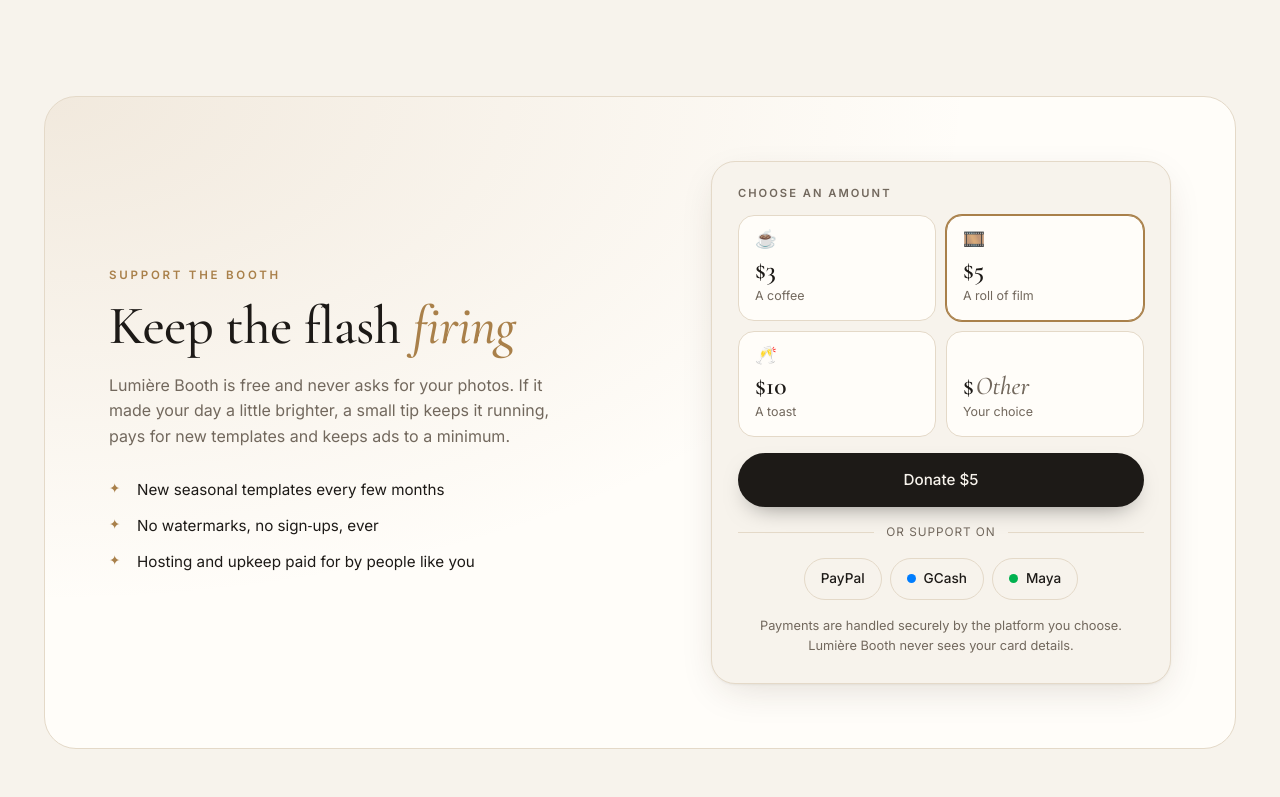
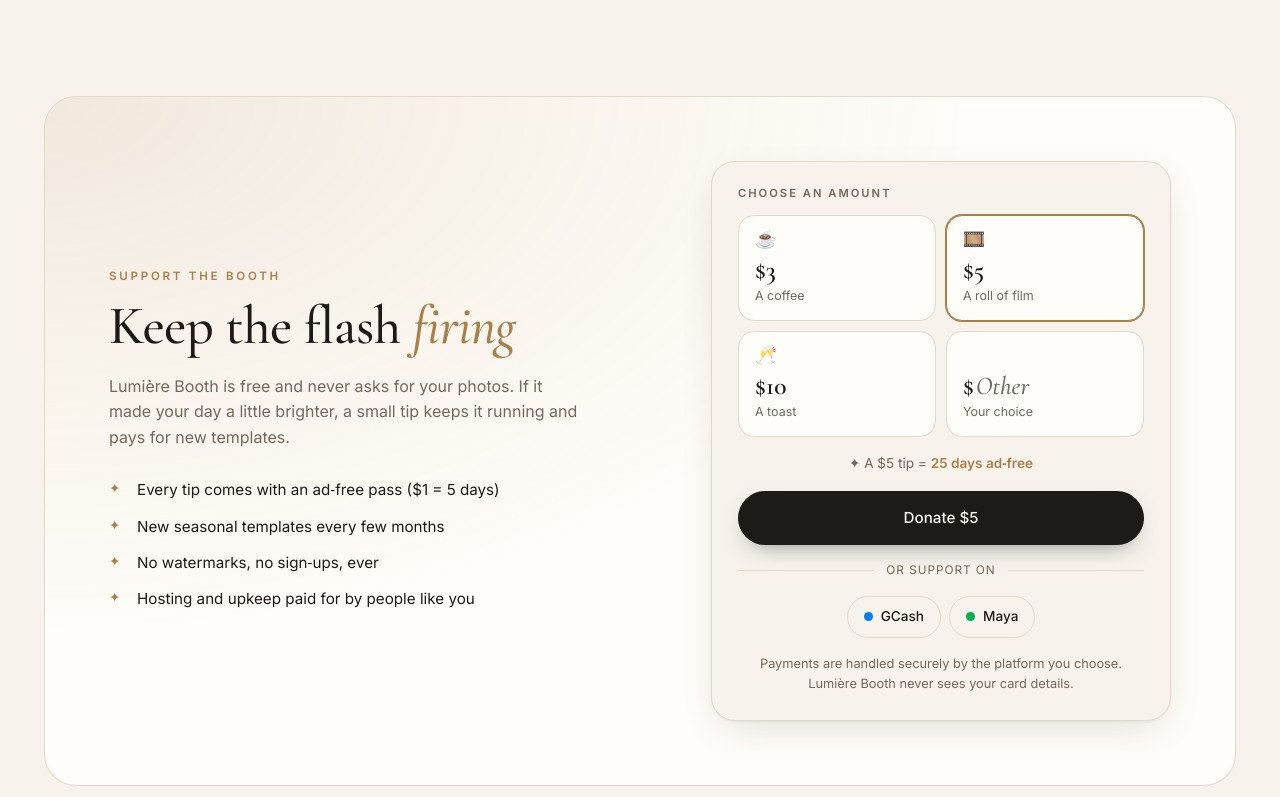
Before and after one commit to Balingit506-creator/PhotoBoothLumiere, a React (Vite) app: page / in a window 1280 px wide. Shown: the part 7100-7897 px from the top of the page. Built offline with nearby package versions, Linux system fonts and the light colour scheme; a web font is replaced by a local one.

Commit message:
Ad-free passes for tips, PayPal checkout, Adsterra Social Bar

```diff
--- a/src/App.jsx
+++ b/src/App.jsx
@@ -9,6 +9,7 @@
 import Booth from './components/Booth.jsx';
 import Features from './components/Features.jsx';
 import AdSlot from './components/AdSlot.jsx';
+import SocialBar from './components/SocialBar.jsx';
 import Gear from './components/Gear.jsx';
 import Support from './components/Support.jsx';
 import Faq from './components/Faq.jsx';
@@ -68,6 +69,7 @@
           <Suggest />
         </main>
         <Footer />
+        <SocialBar />
         <div className={'toast' + (toastMsg.show ? ' show' : '')} role="status" aria-live="polite">{toastMsg.text}</div>
       </ArtContext.Provider>
     </ToastContext.Provider>
--- a/src/components/AdSlot.jsx
+++ b/src/components/AdSlot.jsx
@@ -1,9 +1,11 @@
 import { useEffect } from 'react';
 import { ADSTERRA_NATIVE } from '../ads.config.js';
+import { isAdFree } from '../lib/adfree.js';
 
 /** One Adsterra Native Banner. Its script fills the container div once it loads. */
 export default function AdSlot() {
-  const { src, container } = ADSTERRA_NATIVE;
+  const { container } = ADSTERRA_NATIVE;
+  const src = isAdFree() ? '' : ADSTERRA_NATIVE.src; // tippers turned ads off
 
   useEffect(() => {
     // Load once; StrictMode runs effects twice in development.
@@ -18,7 +20,7 @@
   if (!src) return null;
   return (
     <aside className="section ad-slot" aria-label="Advertisement">
-      <p className="ad-label">Advertisement</p>
+      <p className="ad-label">Advertisement · <a href="#support">Tip to remove ads</a></p>
       <div id={container}></div>
     </aside>
   );
--- /dev/null
+++ b/src/components/PayPalCheckout.jsx
@@ -0,0 +1,58 @@
+import { useEffect, useRef, useState } from 'react';
+import { DONATE } from '../donate.config.js';
+
+let sdk = null;
+function loadSdk() {
+  sdk ??= new Promise((resolve, reject) => {
+    const s = document.createElement('script');
+    s.src = `https://www.paypal.com/sdk/js?client-id=${encodeURIComponent(DONATE.paypalClientId)}&currency=${DONATE.currency}&intent=capture`;
+    s.dataset.namespace = 'paypalCheckout';
+    s.onload = () => resolve(window.paypalCheckout);
+    s.onerror = () => { sdk = null; reject(new Error('PayPal failed to load')); };
+    document.head.appendChild(s);
+  });
+  return sdk;
+}
+
+/**
+ * PayPal's own checkout buttons. The tip is captured inside PayPal's window and
+ * `onPaid(dollars)` only runs once PayPal reports it COMPLETED. `fallback` renders
+ * if the SDK can't load (offline, blocked).
+ */
+export default function PayPalCheckout({ amount, onPaid, onError, fallback }) {
+  const box = useRef(null);
+  const amountRef = useRef(amount);
+  const paidRef = useRef(onPaid);
+  const [failed, setFailed] = useState(false);
+  amountRef.current = amount;
+  paidRef.current = onPaid;
+
+  useEffect(() => {
+    let buttons;
+    let alive = true;
+    loadSdk().then((paypal) => {
+      if (!alive || !box.current) return;
+      buttons = paypal.Buttons({
+        style: { layout: 'vertical', color: 'black', shape: 'pill', label: 'paypal', height: 48 },
+        createOrder: (data, actions) => actions.order.create({
+          purchase_units: [{
+            description: 'Tip for Lumière Booth',
+            amount: { value: amountRef.current.toFixed(2), currency_code: DONATE.currency },
+          }],
+        }),
+        onApprove: async (data, actions) => {
+          const order = await actions.order.capture();
+          if (order.status !== 'COMPLETED') throw new Error(`Payment ${order.status}`);
+          const paid = Number(order.purchase_units?.[0]?.payments?.captures?.[0]?.amount?.value || amountRef.current);
+          paidRef.current(paid);
+        },
+        onError: (err) => onError?.(err),
+      });
+      buttons.render(box.current);
+    }).catch(() => alive && setFailed(true));
+    return () => { alive = false; buttons?.close?.(); };
+  }, []); // eslint-disable-line react-hooks/exhaustive-deps
+
+  if (failed) return fallback;
+  return <div className="paypal-box" ref={box}></div>;
+}
--- a/src/components/Support.jsx
+++ b/src/components/Support.jsx
@@ -2,6 +2,8 @@
 import { DONATE, PLATFORMS, WALLETS } from '../donate.config.js';
 import { useToast } from '../context.js';
 import WalletDialog from './WalletDialog.jsx';
+import PayPalCheckout from './PayPalCheckout.jsx';
+import { adFreeStatus, clearAdFree, daysFor, describeDays, formatDate, grantAdFree } from '../lib/adfree.js';
 
 const TIERS = [
   { amount: 3, icon: '☕', name: 'A coffee' },
@@ -9,10 +11,12 @@
   { amount: 10, icon: '🥂', name: 'A toast' },
 ];
 
-const configured = PLATFORMS.filter((p) => DONATE[p.key]);
-const primary = configured.find((p) => p.key === 'paypal') || configured[0];
+// With a Client ID, PayPal's own checkout confirms payment; otherwise PayPal.Me works on trust.
+const checkout = !!DONATE.paypalClientId;
+const configured = PLATFORMS.filter((p) => DONATE[p.key] && !(checkout && p.key === 'paypal'));
+const primary = checkout ? null : configured.find((p) => p.key === 'paypal') || configured[0];
 // Show every configured platform; before setup, show them all as a preview.
-const listed = configured.length ? configured : PLATFORMS.filter((p) => p.key !== 'stripe');
+const listed = configured.length || checkout ? configured : PLATFORMS.filter((p) => p.key !== 'stripe');
 const wallets = WALLETS.filter((w) => w.number || w.qr);
 
 export default function Support() {
@@ -21,6 +25,9 @@
   const [custom, setCustom] = useState('');
   const [selected, setSelected] = useState(5); // a tier amount, or 'custom'
   const [wallet, setWallet] = useState(null);
+  // Tips buy an ad-free pass. Unverified tips (PayPal.Me, GCash, Maya) ask "Sent your tip?" first.
+  const [pass] = useState(adFreeStatus);
+  const [pending, setPending] = useState(null); // ad-free days waiting on "Sent your tip?"
 
   const linkFor = (p) => p.url(DONATE[p.key], amount);
   const notReady = (e) => {
@@ -28,8 +35,19 @@
     toast('Donations are coming soon. Thank you for wanting to help!');
   };
   const linkProps = (p) => (p && DONATE[p.key]
-    ? { href: linkFor(p) }
+    ? { href: linkFor(p), onClick: () => setPending(daysFor(p.key === 'paypal' ? amount : 0)) }
     : { href: '#support', onClick: notReady });
+
+  const goAdFree = (days, verified) => {
+    const until = grantAdFree(days);
+    toast(`${verified ? 'Payment received. ' : ''}Thank you! Ad‑free until ${formatDate(until)} ✦`);
+    setTimeout(() => location.reload(), 1800);
+  };
+  const adsBackOn = () => {
+    clearAdFree();
+    toast('Ads are back on. Reloading…');
+    setTimeout(() => location.reload(), 1200);
+  };
 
   const pickTier = (amt) => { setAmount(amt); setCustom(''); setSelected(amt); };
   const onCustom = (e) => {
@@ -44,8 +62,9 @@
         <div className="support-copy">
           <p className="eyebrow">Support the booth</p>
           <h2>Keep the flash <em>firing</em></h2>
-          <p className="muted">Lumière Booth is free and never asks for your photos. If it made your day a little brighter, a small tip keeps it running, pays for new templates and keeps ads to a minimum.</p>
+          <p className="muted">Lumière Booth is free and never asks for your photos. If it made your day a little brighter, a small tip keeps it running and pays for new templates.</p>
           <ul className="support-perks">
+            <li>Every tip comes with an ad‑free pass ($1 = 5 days)</li>
             <li>New seasonal templates every few months</li>
             <li>No watermarks, no sign‑ups, ever</li>
             <li>Hosting and upkeep paid for by people like you</li>
@@ -72,22 +91,49 @@
             </label>
           </div>
 
-          <a className="btn btn-dark btn-block" target="_blank" rel="noopener" {...linkProps(primary)}>
-            {primary && primary.key !== 'paypal' ? `Donate on ${primary.name}` : `Donate $${amount}`}
-          </a>
-          <div className="donate-divider"><span>or support on</span></div>
+          {pass?.until ? (
+            <div className="adfree adfree-on" role="status">
+              <span>✦ Ad‑free until {formatDate(pass.until)}. Thank you!</span>
+              <button className="btn btn-link" type="button" onClick={adsBackOn}>Turn ads back on</button>
+            </div>
+          ) : (
+            <p className="adfree-note">
+              {pass?.ended ? 'Your ad‑free pass ended. ' : '✦ '}
+              A ${amount} tip = <strong>{describeDays(daysFor(amount))} ad‑free</strong>
+            </p>
+          )}
+
+          {checkout ? (
+            <PayPalCheckout amount={amount} onPaid={(paid) => goAdFree(daysFor(paid), true)}
+              onError={() => toast('PayPal hit a snag. No money was taken. Please try again.')}
+              fallback={<a className="btn btn-dark btn-block" target="_blank" rel="noopener"
+                href={PLATFORMS[0].url(DONATE.paypal, amount)} onClick={() => setPending(daysFor(amount))}>Donate ${amount}</a>} />
+          ) : (
+            <a className="btn btn-dark btn-block" target="_blank" rel="noopener" {...linkProps(primary)}>
+              {primary && primary.key !== 'paypal' ? `Donate on ${primary.name}` : `Donate $${amount}`}
+            </a>
+          )}
+          <div className="donate-divider"><span>{listed.length || wallets.length ? 'or support on' : ''}</span></div>
           <div className="donate-links">
             {listed.map((p) => (
               <a key={p.key} className="btn btn-ghost btn-sm" target="_blank" rel="noopener" {...linkProps(p)}>{p.name}</a>
             ))}
             {wallets.map((w) => (
               <button key={w.key} className="btn btn-ghost btn-sm wallet-btn" type="button" style={{ '--wallet': w.color }}
-                aria-haspopup="dialog" onClick={() => setWallet(w)}>
+                aria-haspopup="dialog" onClick={() => { setWallet(w); setPending(daysFor(0)); }}>
                 <span className="wallet-dot" aria-hidden="true"></span>{w.name}
               </button>
             ))}
           </div>
           <WalletDialog wallet={wallet} onClose={() => setWallet(null)} />
+          {pending && (
+            <div className="adfree adfree-ask" role="status">
+              <span>Sent your tip? Thank you 💛</span>
+              <button className="btn btn-dark btn-sm" type="button" onClick={() => { goAdFree(pending, false); setPending(null); }}>
+                Go ad‑free for {describeDays(pending)}
+              </button>
+            </div>
+          )}
           <p className="hint center">Payments are handled securely by the platform you choose. Lumière Booth never sees your card details.</p>
         </div>
       </div>
--- a/src/donate.config.js
+++ b/src/donate.config.js
@@ -6,12 +6,16 @@
  *   buymeacoffee:  your BMC page name    (https://buymeacoffee.com/<name>)
  *   github:        your GitHub username  (https://github.com/sponsors/<name>)
  *   stripe:        a full Stripe Payment Link URL (https://buy.stripe.com/...)
+ *   paypalClientId: your PayPal app's Client ID (developer.paypal.com → Apps & Credentials,
+ *                   Live). When set, the big button becomes PayPal checkout, which confirms
+ *                   the payment and turns ads off automatically. Never paste the Secret here.
  * The big button uses PayPal when set (it can pre-fill the amount), otherwise
  * the first platform you filled in.
  */
 export const DONATE = {
   currency: 'USD',
   paypal: 'JuarenBalingit',
+  paypalClientId: 'BAAMdCniVNBuV0oYwJJPOLIAtTqyLiPVmOOMBAqwiqqWgz-WQpu2Y-mAGG8F8oiTnMg6AsZZLN9_juu0PQ',
   kofi: '',
   buymeacoffee: '',
   github: '',
@@ -39,3 +43,15 @@
   { key: 'github', name: 'GitHub Sponsors', url: (v) => `https://github.com/sponsors/${encodeURIComponent(v)}` },
   { key: 'stripe', name: 'Card (Stripe)', url: (v) => v },
 ];
+
+/*
+ * Ad-free passes: every tip turns ads off for a while, then they come back.
+ *   daysPerDollar:  ad-free days per $1 of a PayPal tip ($3 → 15 days).
+ *   maxDays:        the longest a pass can run.
+ *   walletDays:     days for a GCash or Maya tip (the site can't see the amount).
+ */
+export const AD_FREE = {
+  daysPerDollar: 5,
+  maxDays: 365,
+  walletDays: 5,
+};
--- /dev/null
+++ b/src/lib/adfree.js
@@ -0,0 +1,51 @@
+import { AD_FREE } from '../donate.config.js';
+
+// Tips buy an ad-free pass that runs until a date, then ads come back.
+// The device remembers the end date; tipping again while active extends it.
+const KEY = 'lumiere-adfree';
+const DAY = 24 * 60 * 60 * 1000;
+
+function read() {
+  try {
+    const v = JSON.parse(localStorage.getItem(KEY));
+    return v && typeof v.until === 'number' ? v : null;
+  } catch (e) {
+    return null;
+  }
+}
+
+/** Ad-free days a tip of `dollars` buys, or the wallet default when the amount is unknown. */
+export function daysFor(dollars) {
+  const days = dollars ? Math.round(dollars * AD_FREE.daysPerDollar) : AD_FREE.walletDays;
+  return Math.min(Math.max(days, 1), AD_FREE.maxDays);
+}
+
+/** { until } while a pass is active, { ended } after it runs out, or null. */
+export function adFreeStatus() {
+  const v = read();
+  if (!v) return null;
+  return v.until > Date.now() ? { until: v.until } : { ended: v.until };
+}
+
+export const isAdFree = () => !!adFreeStatus()?.until;
+
+/** Adds `days` to the pass (on top of any time left) and returns the new end date. */
+export function grantAdFree(days) {
+  const start = Math.max(Date.now(), read()?.until || 0);
+  const until = Math.min(start + days * DAY, Date.now() + AD_FREE.maxDays * DAY);
+  try { localStorage.setItem(KEY, JSON.stringify({ until })); } catch (e) { /* storage blocked */ }
+  return until;
+}
+
+export function clearAdFree() {
+  try { localStorage.removeItem(KEY); } catch (e) { /* storage blocked */ }
+}
+
+/** "3 months", "1 year", "30 days" */
+export function describeDays(days) {
+  if (days >= 365) return '1 year';
+  if (days >= 60 && days % 30 === 0) return `${days / 30} months`;
+  return days === 1 ? '1 day' : `${days} days`;
+}
+
+export const formatDate = (t) => new Date(t).toLocaleDateString(undefined, { month: 'short', day: 'numeric', year: 'numeric' });
--- a/src/styles.css
+++ b/src/styles.css
@@ -500,6 +500,7 @@
 /* ---------- ad slot ---------- */
 .ad-slot { color: var(--ink-2); }
 .ad-label { font-size: .7rem; letter-spacing: .14em; text-transform: uppercase; color: var(--muted); text-align: center; margin-bottom: 12px; }
+.ad-label a { color: var(--gold); text-underline-offset: 3px; }
 
 /* ---------- recommended gear ---------- */
 .gear { list-style: none; margin: 0; padding: 0; display: grid; grid-template-columns: repeat(3, 1fr); gap: 20px; }
@@ -590,6 +591,20 @@
 .wallet-steps { margin: 4px 0 0; padding-left: 20px; text-align: left; font-size: .88rem; color: var(--muted); display: grid; gap: 4px; }
 .hint.center { text-align: center; }
 .tip-nudge a { color: var(--gold); }
+
+/* tip → ad-free */
+.adfree-note { text-align: center; font-size: .85rem; color: var(--muted); }
+.adfree-note strong { color: var(--gold); font-weight: 600; }
+/* PayPal's frames are light-themed; matching color-scheme keeps them transparent in dark mode */
+.paypal-box { min-height: 48px; position: relative; z-index: 0; color-scheme: light; }
+.adfree {
+  display: flex; align-items: center; justify-content: space-between; flex-wrap: wrap; gap: 8px 12px;
+  padding: 10px 10px 10px 16px; border-radius: 16px; font-size: .9rem; font-weight: 500;
+  background: var(--gold-soft); border: 1px solid color-mix(in srgb, var(--gold) 40%, transparent);
+  animation: menu-in .25s ease-out;
+}
+.adfree-on { color: var(--gold); }
+.adfree-on .btn-link { font-size: .82rem; padding-inline: 6px; }
 
 /* ---------- suggestion box ---------- */
 .suggest {
```
Also changed, not shown: src/ads.config.js (+7 -0 lines), src/components/SocialBar.jsx (added, +18 -0 lines), 5 other files (tests, documents, lock files or other folders).
